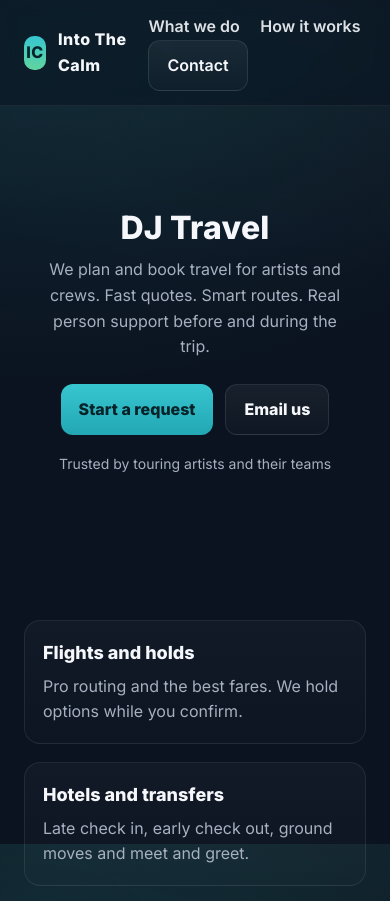
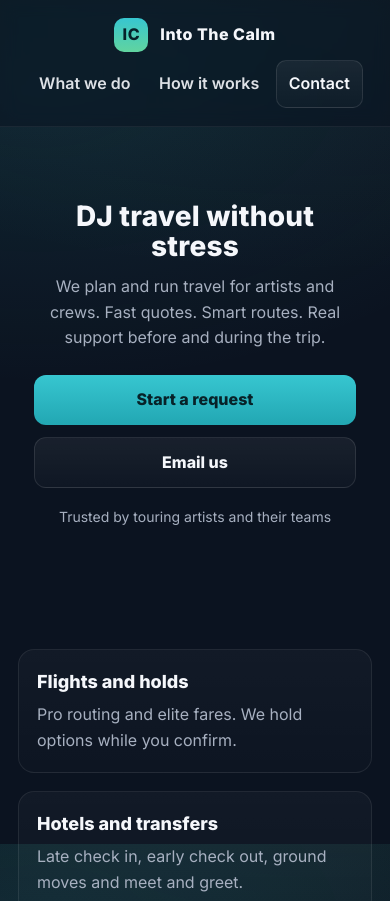
Before and after one commit to andrewdmac/intothecalm.github.io, a plain HTML site: page index.html in a window 390 px wide. Shown: the top 901 px of the page. Drawn offline with Linux system fonts and the light colour scheme.

Commit message:
Update index.html mobile friendly

```diff
--- a/index.html
+++ b/index.html
@@ -88,6 +88,27 @@
       .grid { grid-template-columns: 1fr; }
       .two { grid-template-columns: 1fr; }
     }
+
+    /* Mobile quality of life */
+    section { scroll-margin-top: 84px; }
+    .nav { flex-wrap: wrap; gap: 8px 16px; }
+    .nav a { padding: 10px 12px; border-radius: 10px; }
+    .hero { padding: 56px 16px 28px; }
+    input, textarea { font-size: 16px; } /* prevent iOS zoom */
+
+    @media (max-width: 760px) {
+      .cta-row { flex-direction: column; align-items: stretch; }
+      .cta-row .btn { justify-content: center; width: 100%; }
+      .nav { justify-content: center; }
+      .nav a { margin-left: 0; }
+      .container { padding: 18px; }
+    }
+
+    @media (max-width: 480px) {
+      .hero h1 { font-size: 28px; }
+      .hero p { font-size: 16px; }
+      .btn { padding: 12px 14px; }
+    }
   </style>
 </head>
 <body>
@@ -108,11 +129,11 @@
   <main>
     <section class="hero">
       <div class="container">
-        <h1>DJ Travel</h1>
-        <p>We plan and book travel for artists and crews. Fast quotes. Smart routes. Real person support before and during the trip.</p>
+        <h1>DJ travel without stress</h1>
+        <p>We plan and run travel for artists and crews. Fast quotes. Smart routes. Real support before and during the trip.</p>
         <div class="cta-row">
           <a class="btn primary" href="#contact">Start a request</a>
-          <a class="btn" href="mailto:info@calm.travel">Email us</a>
+          <a class="btn" href="mailto:hello@intothecalm.com">Email us</a>
         </div>
         <div class="trust">Trusted by touring artists and their teams</div>
       </div>
@@ -123,7 +144,7 @@
         <div class="grid">
           <div class="card">
             <h3>Flights and holds</h3>
-            <p>Pro routing and the best fares. We hold options while you confirm.</p>
+            <p>Pro routing and elite fares. We hold options while you confirm.</p>
           </div>
           <div class="card">
             <h3>Hotels and transfers</h3>
@@ -185,7 +206,7 @@
           </div>
         </div>
         <div class="imgwrap">
-          <img alt="DJ travel montage" src="https://images.unsplash.com/photo-1514525253161-7a46d19cd819?q=80&w=1600&auto=format&fit=crop" />
+          <img loading="lazy" alt="DJ travel montage" src="https://images.unsplash.com/photo-1514525253161-7a46d19cd819?q=80&w=1600&auto=format&fit=crop" />
         </div>
       </div>
     </section>
@@ -194,7 +215,7 @@
       <div class="container">
         <h2>Who we serve</h2>
         <div class="grid">
-          <div class="card"><h3>Artists</h3><p>From solo acts to the full band — organised, stress-free travel.</p></div>
+          <div class="card"><h3>Artists</h3><p>Solo acts and duos. Calm travel on show days.</p></div>
           <div class="card"><h3>Tour managers</h3><p>Routes that respect call times and load in.</p></div>
           <div class="card"><h3>Labels and promoters</h3><p>Reliable travel that protects the show.</p></div>
         </div>
@@ -205,7 +226,7 @@
       <div class="container two">
         <div>
           <h2>Start a request</h2>
-          <p class="note">Send the form or email <a href="mailto:hello@intothecalm.com">info@calm.travel</a>. We reply fast.</p>
+          <p class="note">Send the form or email <a href="mailto:hello@intothecalm.com">hello@intothecalm.com</a>. We reply fast.</p>
           <form action="https://formspree.io/f/your-id" method="POST">
             <input type="text" name="name" placeholder="Your name" required>
             <input type="text" name="company" placeholder="Artist or company">
@@ -218,7 +239,7 @@
           <p class="note">Privacy: we use your details to reply and book travel. Ask us to delete at any time.</p>
         </div>
         <div class="imgwrap">
-          <img alt="Airport scene" src="https://images.unsplash.com/photo-1529070538774-1843cb3265df?q=80&w=1600&auto=format&fit=crop" />
+          <img loading="lazy" alt="Airport scene" src="https://images.unsplash.com/photo-1529070538774-1843cb3265df?q=80&w=1600&auto=format&fit=crop" />
         </div>
       </div>
     </section>
```
